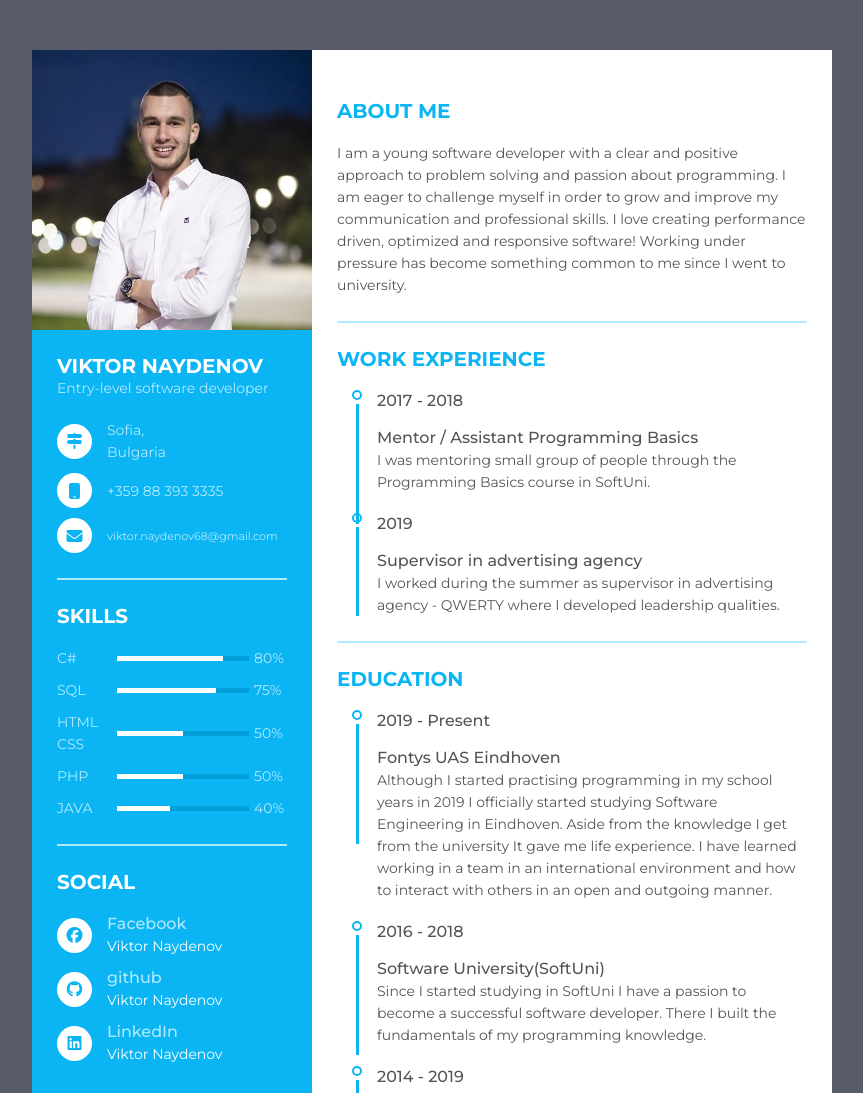
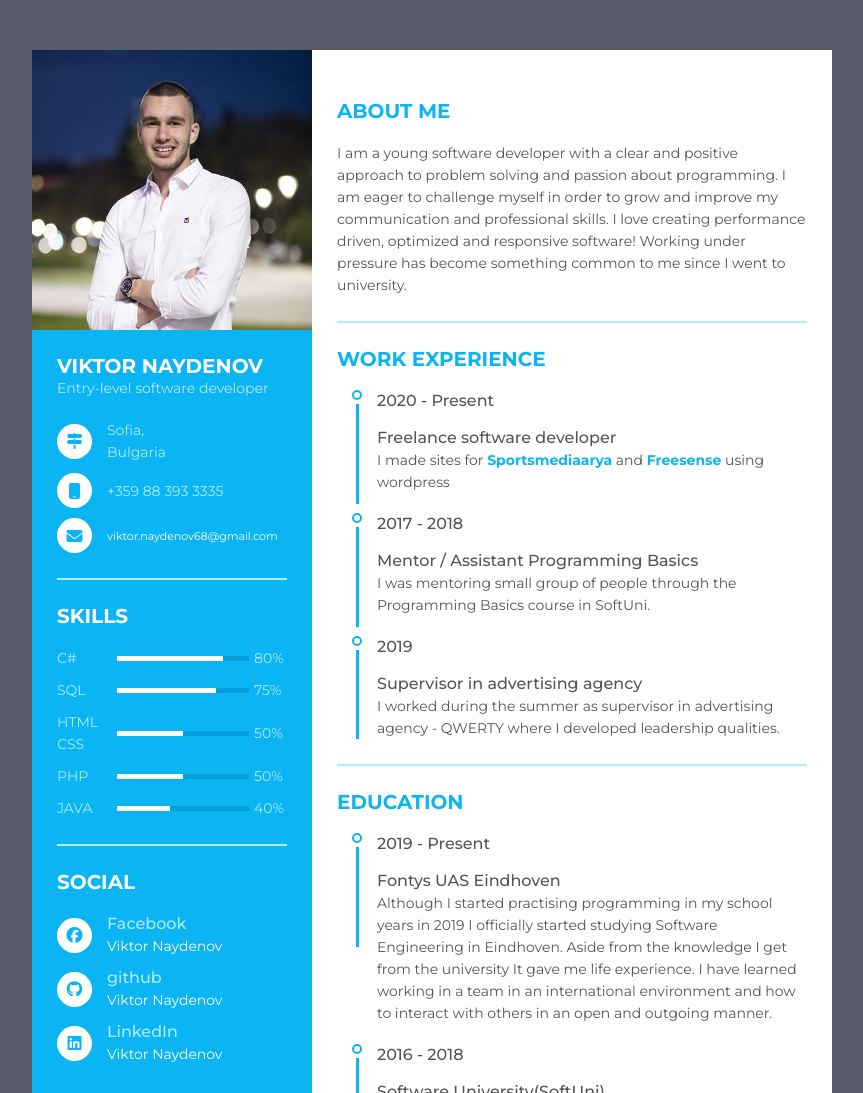
Before and after one commit to Nfaar/ResumeCV, a plain HTML site: page index.html in a window 1280 px wide. Shown: the top 1093 px of the page, without its empty margins (208-1071 px from the left). Drawn offline with Linux system fonts and the light colour scheme.

Commit message:
updated version

```diff
--- a/index.html
+++ b/index.html
@@ -158,6 +158,13 @@
             </div>
             <ul>
                 <li>
+                    <div class="date">2020 - Present</div>
+                    <div class="info">
+                        <p class="semi_bold">Freelance software developer</p>
+                        <p>I made sites for <b><a href="http://sportsmediaarya.com/" target="_blank">Sportsmediaarya</a></b> and <b><a href="http://www.freesense-solutions.com/" target="_blank">Freesense</a></b> using wordpress</p>
+                    </div>
+                </li>
+                <li>
                     <div class="date">2017 - 2018</div>
                     <div class="info">
                         <p class="semi_bold">Mentor / Assistant Programming Basics</p>
--- a/style.css
+++ b/style.css
@@ -203,7 +203,7 @@ body{
     top: 14px;
     left: -21px;
     width: 3px;
-    height: 120px;
+    height: 100px;
     background: #0bb5f4;
 }
 
@@ -239,7 +239,7 @@ body{
     display: none;
 }
 
-a {
+.resume_left a {
     text-decoration: none;
     color: #ffffff;
 }
@@ -248,3 +248,13 @@ a {
     bottom: 0;
     font-size: 7px;
 }
+
+a #sportsmediaarya #freesense {
+    text-decoration: none;
+    color: #0bb5f4 !important;
+}
+
+.resume_right a {
+    text-decoration: none;
+    color: #0bb5f4 ;
+}
```
Also changed, not shown: 3 other files.
